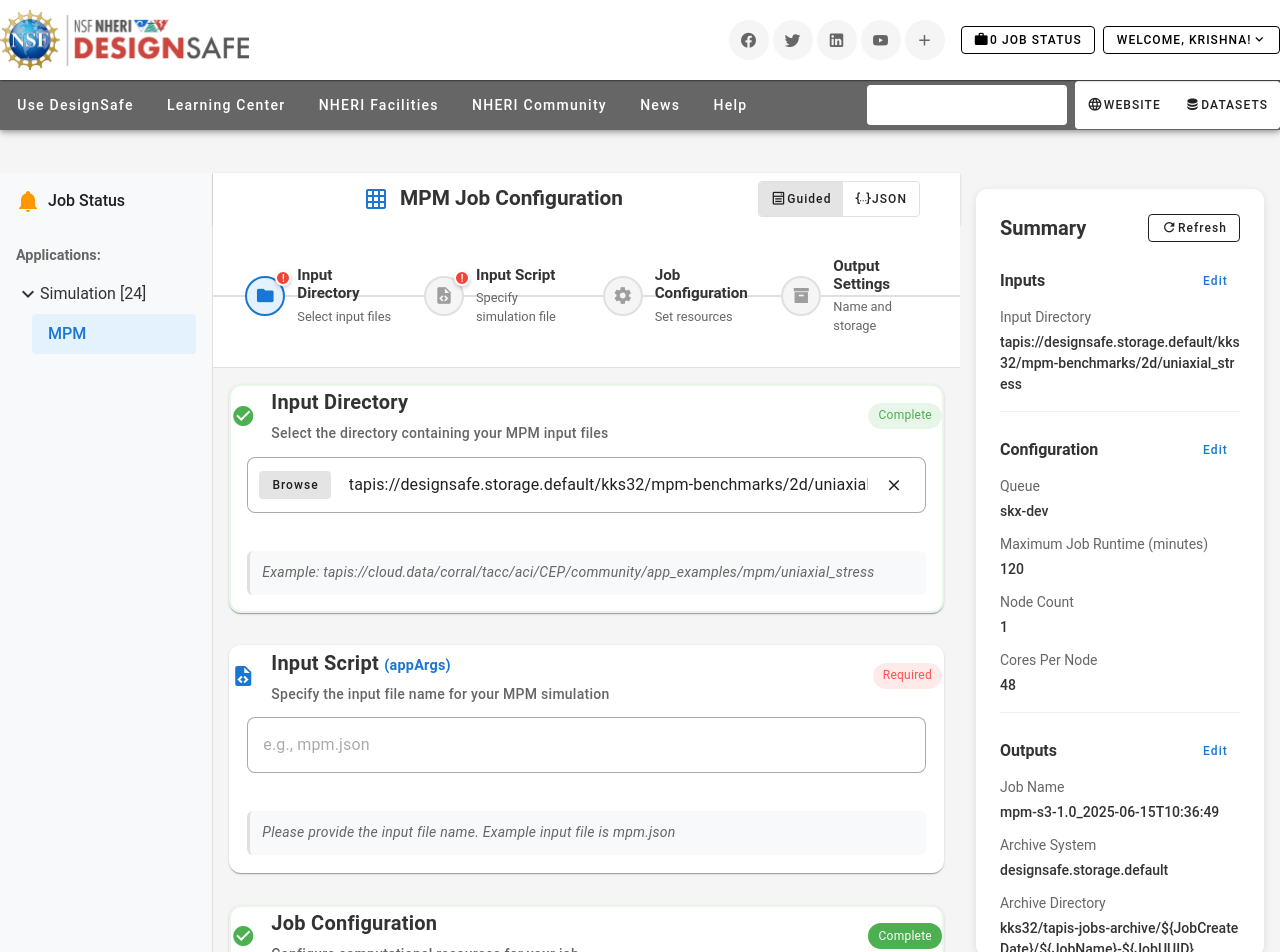
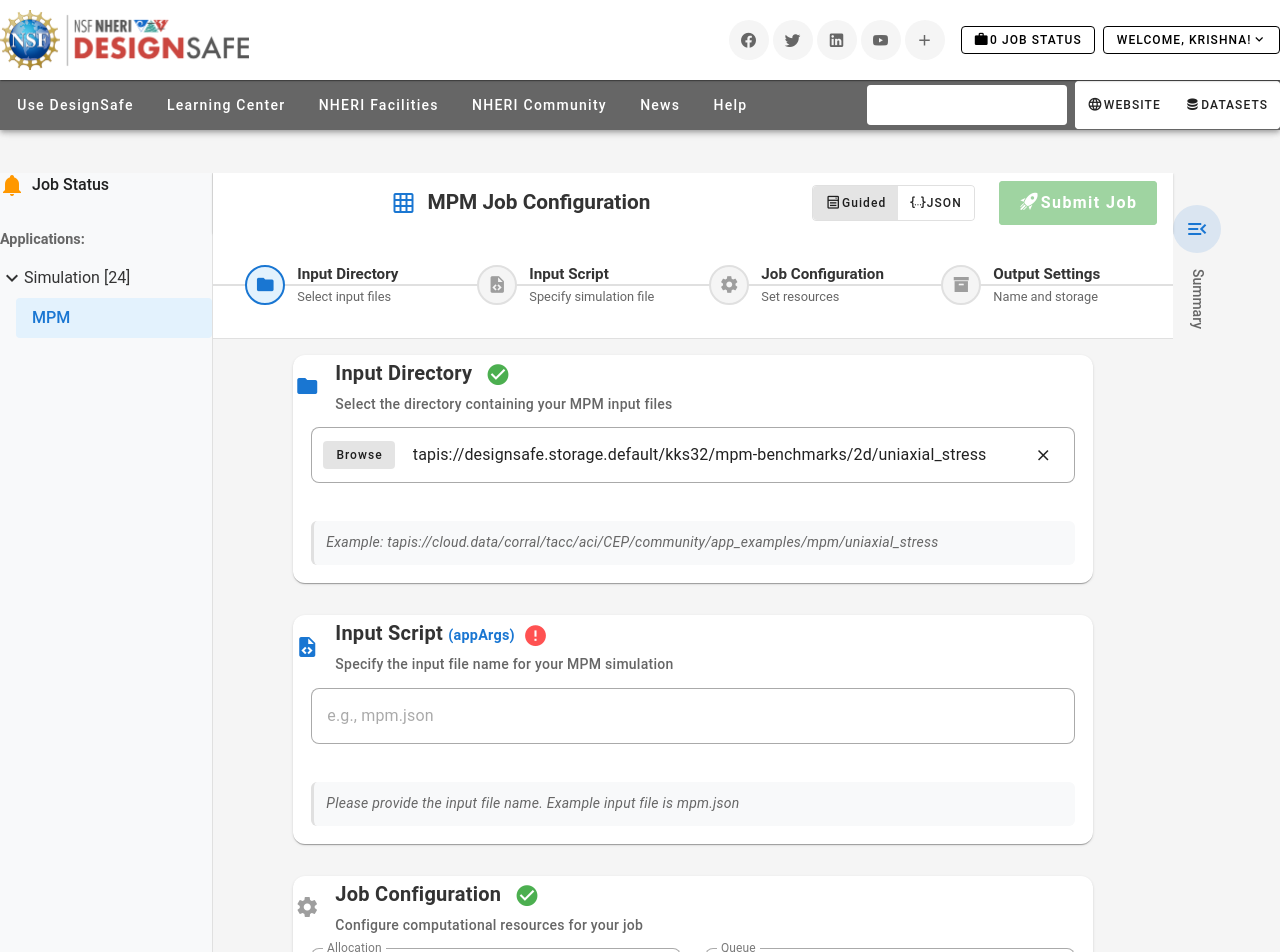
Before and after one commit to kks32/ds-job-submission-newlook, a Vue app: page / in a window 1280 px wide. Shown: the top 952 px of the page. Built offline with nearby package versions, Linux system fonts and the light colour scheme.

Commit message:
Github pages deploy

```diff
--- a/index.html
+++ b/index.html
@@ -2,7 +2,7 @@
 <html lang="en">
   <head>
     <meta charset="UTF-8" />
-    <link rel="icon" type="image/svg+xml" href="/logo.png" />
+    <link rel="icon" type="image/x-icon" href="/favicon.ico" />
     <meta name="viewport" content="width=device-width, initial-scale=1.0" />
     <title>MPM Form - DesignSafe</title>
   </head>
--- a/src/components/MPMForm.vue
+++ b/src/components/MPMForm.vue
@@ -1,7 +1,7 @@
 <template>
   <v-container fluid class="mpm-form">
     <!-- Main Content Row -->
-    <v-row class="main-row">
+    <v-row class="main-row" no-gutters>
       <!-- Left Sidebar Navigation -->
       <v-col cols="2" class="sidebar">
         <div class="nav-section">
@@ -20,7 +20,7 @@
       </v-col>
 
       <!-- Main Form Content with Sticky Header -->
-      <v-col cols="7" class="form-content">
+      <v-col :cols="summaryExpanded ? 7 : 9" class="form-content">
         <!-- Sticky Form Header -->
         <div class="form-header-sticky">
           <!-- Form Title and Controls -->
@@ -53,8 +53,8 @@
                   </v-btn-toggle>
 
                   <v-btn
-                    v-if="isFormValid"
                     color="success"
+                    :disabled="!isFormValid"
                     @click="submitJob"
                     class="submit-btn"
                     size="large"
@@ -89,20 +89,6 @@
                     >
                       {{ step.completed.value ? 'mdi-check' : step.icon }}
                     </v-icon>
-                    <!-- Required indicator for incomplete required steps -->
-                    <div
-                      v-if="!step.completed.value && step.required"
-                      class="required-indicator"
-                    >
-                      !
-                    </div>
-                    <!-- Checkmark for completed steps -->
-                    <div
-                      v-if="step.completed.value"
-                      class="completed-indicator"
-                    >
-                      ✓
-                    </div>
                   </div>
                   <div class="step-content">
                     <div class="step-title">{{ step.title }}</div>
@@ -130,27 +116,32 @@
             <v-card
               :id="'section-inputs'"
               class="form-section"
-              :class="{ 'section-completed': !!form.inputDirectory }"
               elevation="1"
             >
               <v-card-title class="section-header">
+                <v-icon class="section-icon" color="primary">mdi-folder</v-icon>
+                <div class="section-title-content">
+                  <h3>
+                    Input Directory
                     <v-icon
-                  :color="!!form.inputDirectory ? 'success' : 'primary'"
-                  class="section-icon"
+                      v-if="!!form.inputDirectory"
+                      color="success"
+                      size="small"
+                      class="ml-2"
                     >
-                  {{ !!form.inputDirectory ? 'mdi-check-circle' : 'mdi-folder' }}
+                      mdi-check-circle
                     </v-icon>
-                <div class="section-title-content">
-                  <h3>Input Directory</h3>
+                    <v-icon
+                      v-else
+                      color="error"
+                      size="small"
+                      class="ml-2"
+                    >
+                      mdi-alert-circle
+                    </v-icon>
+                  </h3>
                   <p class="section-subtitle">Select the directory containing your MPM input files</p>
                 </div>
-                <v-chip
-                  :color="!!form.inputDirectory ? 'success' : 'error'"
-                  variant="tonal"
-                  size="small"
-                >
-                  {{ !!form.inputDirectory ? 'Complete' : 'Required' }}
-                </v-chip>
               </v-card-title>
 
               <v-card-text>
@@ -192,27 +183,32 @@
             <v-card
               :id="'section-parameters'"
               class="form-section"
-              :class="{ 'section-completed': !!form.inputScript }"
               elevation="1"
             >
               <v-card-title class="section-header">
+                <v-icon class="section-icon" color="primary">mdi-file-code</v-icon>
+                <div class="section-title-content">
+                  <h3>
+                    Input Script <span class="required-label">(appArgs)</span>
                     <v-icon
-                  :color="!!form.inputScript ? 'success' : 'primary'"
-                  class="section-icon"
+                      v-if="!!form.inputScript"
+                      color="success"
+                      size="small"
+                      class="ml-2"
                     >
-                  {{ !!form.inputScript ? 'mdi-check-circle' : 'mdi-file-code' }}
+                      mdi-check-circle
                     </v-icon>
-                <div class="section-title-content">
-                  <h3>Input Script <span class="required-label">(appArgs)</span></h3>
+                    <v-icon
+                      v-else
+                      color="error"
+                      size="small"
+                      class="ml-2"
+                    >
+                      mdi-alert-circle
+                    </v-icon>
+                  </h3>
                   <p class="section-subtitle">Specify the input file name for your MPM simulation</p>
                 </div>
-                <v-chip
-                  :color="!!form.inputScript ? 'success' : 'error'"
-                  variant="tonal"
-                  size="small"
-                >
-                  {{ !!form.inputScript ? 'Complete' : 'Required' }}
-                </v-chip>
               </v-card-title>
 
               <v-card-text>
@@ -244,27 +240,24 @@
             <v-card
               :id="'section-configuration'"
               class="form-section"
-              :class="{ 'section-completed': hasConfigurationData }"
               elevation="1"
             >
               <v-card-title class="section-header">
+                <v-icon class="section-icon" color="grey">mdi-cog</v-icon>
+                <div class="section-title-content">
+                  <h3>
+                    Job Configuration
                     <v-icon
-                  :color="hasConfigurationData ? 'success' : 'grey'"
-                  class="section-icon"
+                      v-if="hasConfigurationData"
+                      color="success"
+                      size="small"
+                      class="ml-2"
                     >
-                  {{ hasConfigurationData ? 'mdi-check-circle' : 'mdi-cog' }}
+                      mdi-check-circle
                     </v-icon>
-                <div class="section-title-content">
-                  <h3>Job Configuration</h3>
+                  </h3>
                   <p class="section-subtitle">Configure computational resources for your job</p>
                 </div>
-                <v-chip
-                  :color="hasConfigurationData ? 'success' : 'grey'"
-                  variant="flat"
-                  size="small"
-                >
-                  {{ hasConfigurationData ? 'Complete' : 'Optional' }}
-                </v-chip>
               </v-card-title>
 
               <v-card-text>
@@ -390,27 +383,24 @@
             <v-card
               :id="'section-outputs'"
               class="form-section"
-              :class="{ 'section-completed': hasOutputsData }"
               elevation="1"
             >
               <v-card-title class="section-header">
+                <v-icon class="section-icon" color="grey">mdi-archive</v-icon>
+                <div class="section-title-content">
+                  <h3>
+                    Output Configuration
                     <v-icon
-                  :color="hasOutputsData ? 'success' : 'grey'"
-                  class="section-icon"
+                      v-if="hasOutputsData"
+                      color="success"
+                      size="small"
+                      class="ml-2"
                     >
-                  {{ hasOutputsData ? 'mdi-check-circle' : 'mdi-archive' }}
+                      mdi-check-circle
                     </v-icon>
-                <div class="section-title-content">
-                  <h3>Output Configuration</h3>
+                  </h3>
                   <p class="section-subtitle">Configure how your job results will be stored</p>
                 </div>
-                <v-chip
-                  :color="hasOutputsData ? 'success' : 'grey'"
-                  variant="flat"
-                  size="small"
-                >
-                  {{ hasOutputsData ? 'Complete' : 'Optional' }}
-                </v-chip>
               </v-card-title>
 
               <v-card-text>
@@ -563,21 +553,48 @@
       </v-col>
 
       <!-- Right Summary Panel -->
-      <v-col cols="3" class="summary-panel">
-        <div class="summary-card">
+      <v-col :cols="summaryExpanded ? 3 : 'auto'" class="summary-panel">
+        <!-- Summary Toggle Button -->
+        <div v-if="!summaryExpanded" class="summary-toggle-collapsed">
+          <v-btn
+            @click="toggleSummary"
+            variant="tonal"
+            color="primary"
+            class="summary-expand-btn"
+            icon
+          >
+            <v-icon>mdi-menu-open</v-icon>
+          </v-btn>
+          <div class="summary-label-vertical">Summary</div>
+        </div>
+
+        <!-- Expanded Summary Panel -->
+        <div v-if="summaryExpanded" class="summary-card">
           <div class="summary-header">
             <h3>Summary</h3>
+            <div class="summary-header-actions">
               <v-btn
                 variant="outlined"
                 size="small"
                 @click="generateJsonFromForm"
                 :disabled="!hasAnyData"
+                class="mr-2"
               >
                 <v-icon left>mdi-refresh</v-icon>
                 Refresh
               </v-btn>
+              <v-btn
+                @click="toggleSummary"
+                variant="text"
+                size="small"
+                icon
+              >
+                <v-icon>mdi-close</v-icon>
+              </v-btn>
+            </div>
           </div>
 
+          <div class="summary-content">
             <!-- Inputs Summary -->
           <div class="summary-section" v-if="form.inputDirectory">
             <div class="section-header">
@@ -678,6 +695,7 @@
             </div>
           </div>
           </div>
+        </div>
       </v-col>
     </v-row>
   </v-container>
@@ -704,6 +722,7 @@
 const viewMode = ref('guided')
 const jsonConfig = ref('')
 const jsonError = ref('')
+const summaryExpanded = ref(false)
 
 // Step definitions for progress bar
 const steps = ref([
@@ -774,12 +793,17 @@
 
 // Computed properties
 const hasConfigurationData = computed(() => {
-  return form.value.allocation || form.value.queue || form.value.maxRuntime ||
-         form.value.nodeCount || form.value.coresPerNode
+  return (form.value.allocation && form.value.allocation.trim() !== '') ||
+         (form.value.queue && form.value.queue.trim() !== '') ||
+         (form.value.maxRuntime && form.value.maxRuntime > 0) ||
+         (form.value.nodeCount && form.value.nodeCount > 0) ||
+         (form.value.coresPerNode && form.value.coresPerNode > 0)
 })
 
 const hasOutputsData = computed(() => {
-  return form.value.jobName || form.value.archiveSystem || form.value.archiveDirectory
+  return (form.value.jobName && form.value.jobName.trim() !== '') ||
+         (form.value.archiveSystem && form.value.archiveSystem.trim() !== '') ||
+         (form.value.archiveDirectory && form.value.archiveDirectory.trim() !== '')
 })
 
 const hasAnyData = computed(() => {
@@ -787,7 +811,14 @@
 })
 
 const isFormValid = computed(() => {
-  return form.value.inputDirectory && form.value.inputScript
+  // Check required fields
+  const hasInputDirectory = !!form.value.inputDirectory
+  const hasInputScript = !!form.value.inputScript && form.value.inputScript.trim() !== ''
+
+  // Validate input script format
+  const isInputScriptValid = hasInputScript && form.value.inputScript.endsWith('.json')
+
+  return hasInputDirectory && isInputScriptValid
 })
 
 const isValidJson = computed(() => {
@@ -856,6 +887,10 @@
   setTimeout(() => {
     scrollToSection(sectionId)
   }, 100)
+}
+
+const toggleSummary = () => {
+  summaryExpanded.value = !summaryExpanded.value
 }
 
 const generateJsonFromForm = () => {
@@ -998,19 +1033,22 @@
 .mpm-form {
   font-family: 'Roboto', sans-serif;
   background-color: #f5f5f5;
-  min-height: 100vh;
+  height: 100vh;
   padding: 0;
+  overflow: hidden;
 }
 
 .main-row {
   margin: 0;
-  min-height: 100vh;
+  height: 100vh;
 }
 
 .sidebar {
   background: #f8f9fa;
   border-right: 1px solid #e0e0e0;
   padding: 1rem;
+  height: 100vh;
+  overflow-y: auto;
 }
 
 .nav-section {
@@ -1159,41 +1197,6 @@
   border-color: #1976d2;
 }
 
-.required-indicator {
-  position: absolute;
-  top: -8px;
-  right: -8px;
-  width: 16px;
-  height: 16px;
-  background: #f44336;
-  color: white;
-  border-radius: 50%;
-  display: flex;
-  align-items: center;
-  justify-content: center;
-  font-size: 10px;
-  font-weight: bold;
-  border: 2px solid white;
-  box-shadow: 0 2px 4px rgba(0,0,0,0.2);
-}
-
-.completed-indicator {
-  position: absolute;
-  top: -8px;
-  right: -8px;
-  width: 16px;
-  height: 16px;
-  background: #4caf50;
-  color: white;
-  border-radius: 50%;
-  display: flex;
-  align-items: center;
-  justify-content: center;
-  font-size: 10px;
-  font-weight: bold;
-  border: 2px solid white;
-  box-shadow: 0 2px 4px rgba(0,0,0,0.2);
-}
 
 .step-content {
   flex: 1;
@@ -1248,11 +1251,6 @@
   transition: all 0.3s ease;
 }
 
-.form-section.section-completed {
-  border-color: #e8f5e8;
-  background: #fefffe;
-  box-shadow: 0 2px 8px rgba(76, 175, 80, 0.1);
-}
 
 .section-header {
   display: flex;
@@ -1346,7 +1344,29 @@
 .summary-panel {
   padding: 1rem;
   height: 100vh;
-  overflow-y: auto;
+  overflow: hidden;
+  transition: all 0.3s ease;
+}
+
+.summary-toggle-collapsed {
+  display: flex;
+  flex-direction: column;
+  align-items: center;
+  height: 100%;
+  justify-content: flex-start;
+  padding-top: 2rem;
+}
+
+.summary-expand-btn {
+  margin-bottom: 1rem;
+}
+
+.summary-label-vertical {
+  writing-mode: vertical-rl;
+  text-orientation: mixed;
+  font-size: 0.875rem;
+  color: #666;
+  font-weight: 500;
 }
 
 .summary-card {
@@ -1354,8 +1374,10 @@
   border-radius: 12px;
   padding: 1.5rem;
   box-shadow: 0 2px 8px rgba(0,0,0,0.1);
-  height: 100%;
+  height: calc(100vh - 2rem);
   overflow-y: auto;
+  display: flex;
+  flex-direction: column;
 }
 
 .summary-header {
@@ -1363,6 +1385,17 @@
   justify-content: space-between;
   align-items: center;
   margin-bottom: 1.5rem;
+  flex-shrink: 0;
+}
+
+.summary-content {
+  flex: 1;
+  overflow-y: auto;
+}
+
+.summary-header-actions {
+  display: flex;
+  align-items: center;
 }
 
 .summary-header h3 {
--- a/vite.config.js
+++ b/vite.config.js
@@ -9,6 +9,7 @@
       autoImport: true,
     }),
   ],
+  base: process.env.NODE_ENV === 'production' ? '/mpm/' : '/',
   server: {
     port: 3000,
     host: true
```
Also changed, not shown: 1 other file (tests, documents, lock files or other folders). Lines whose indentation alone changed are shown as unchanged.
